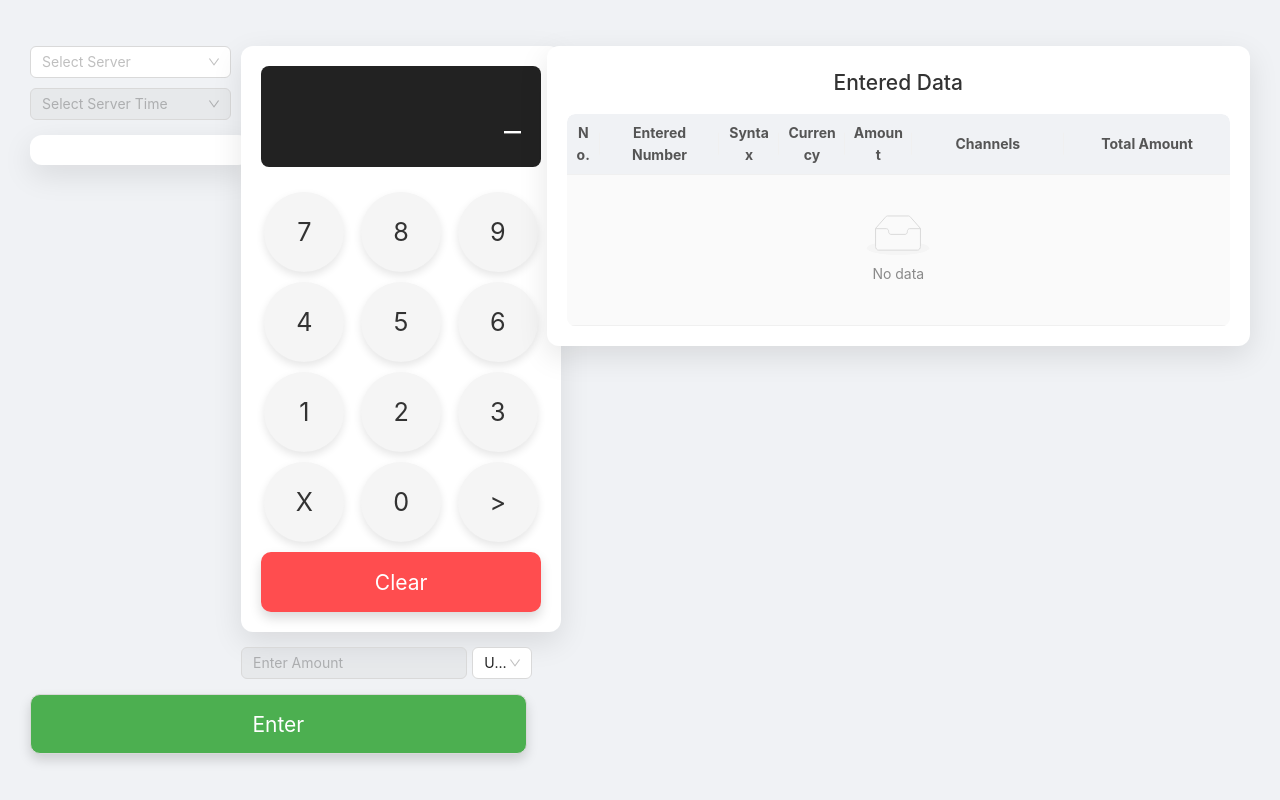
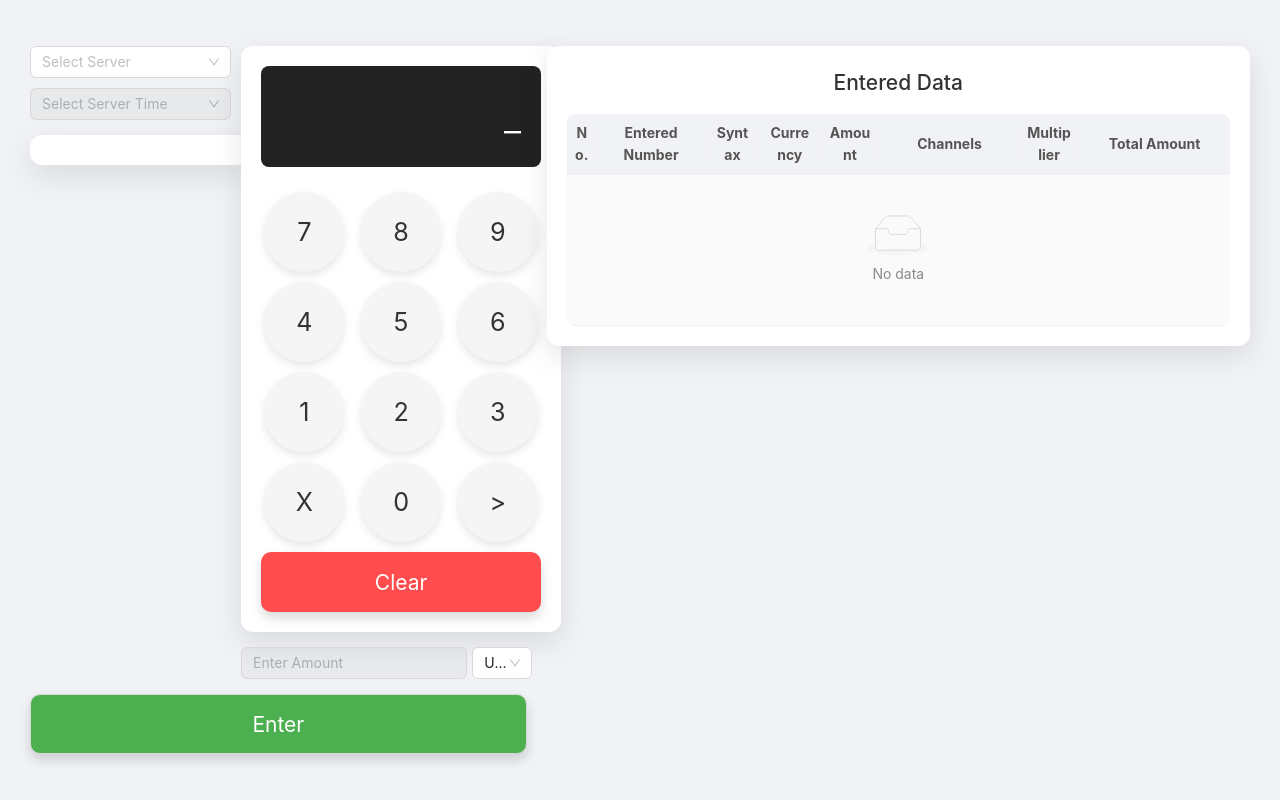
Before and after one commit to LOTTERY-RMS/test-bet-uxui, a React (Vite) app: page / in a window 1280 px wide. Built offline with nearby package versions, Linux system fonts and the light colour scheme.

Commit message:
stable commit

```diff
--- a/src/App.tsx
+++ b/src/App.tsx
@@ -28,11 +28,12 @@ interface PButton {
 interface EnteredNumber {
   key: number;
   value: string;
-  channels: string[];
+  channels: string[]; // This will now store channel IDs to allow multiplier lookup
   amount: string;
   totalAmount: string;
-  syntaxType: string; // "2D" or "3D"
+  syntaxType: "2D" | "3D"; // Ensure this is strictly typed
   currency: string;
+  totalMultiplier: number; // Added to store the calculated total multiplier
 }
 
 interface ServerTime {
@@ -202,16 +203,18 @@ function App() {
       syntaxType = "3D";
     }
 
-    // Calculate total amount based on active channels' multipliers
-    let calculatedTotalAmount = 0;
+    // Calculate total multiplier first
+    let totalMultiplier = 0;
     selectedActiveChannels.forEach((channel) => {
-      // Use the correct multiplier based on syntaxType
-      const multiplier = channel.multipliers[syntaxType];
-      calculatedTotalAmount += parsedAmount * multiplier;
+      totalMultiplier += channel.multipliers[syntaxType];
     });
 
+    // Calculate total amount using the summed multiplier
+    const calculatedTotalAmount = parsedAmount * totalMultiplier;
+
+    // Store channel IDs in the enteredNumbers state for easier lookup later
     const selectedChannelIdsArray = selectedActiveChannels.map(
-      (button) => button.label
+      (button) => button.id
     );
 
     // Add the new entry to the table data
@@ -220,15 +223,16 @@ function App() {
       {
         key: prevNumbers.length, // Unique key for table row
         value: input,
-        channels: selectedChannelIdsArray,
+        channels: selectedChannelIdsArray, // Store channel IDs
         amount: parsedAmount.toFixed(2),
         totalAmount: calculatedTotalAmount.toFixed(2),
         syntaxType: syntaxType,
         currency: selectedCurrency, // Store the selected currency
+        totalMultiplier: totalMultiplier, // Store the calculated total multiplier
       },
     ]);
 
-    // Reset input fields and button states after successful entry
+    // // Reset input fields and button states after successful entry
     // setInput("");
     // setAmountInput("");
     // setChannelsButtons((prev) =>
@@ -298,7 +302,7 @@ function App() {
         return prevPButtons.map((button) => ({ ...button, isActive: false }));
       }
 
-      // Activate the clicked P button and deactivate others
+      // Activate the clicked P button and deactivates others
       const updatedPButtons = prevPButtons.map((button) => ({
         ...button,
         isActive: button.id === clickedId,
@@ -377,7 +381,33 @@ function App() {
       dataIndex: "channels",
       key: "channels",
       width: "23%",
-      render: (channels) => channels.join(", "),
+      render: (channelIds: string[], record) => {
+        // Find the current server and time to get the correct channel definitions
+        const currentServer = servers.find((s) => s.id === selectedServer);
+        const currentServerTimeData = currentServer?.times.find(
+          (t) => t.id === selectedServerTime
+        );
+        return channelIds
+          .map((channelId) => {
+            const channel = currentServerTimeData?.channels.find(
+              (c) => c.id === channelId
+            );
+            if (channel) {
+              // Display only the multiplier relevant to the row's syntaxType
+              return `${channel.label} (${
+                channel.multipliers[record.syntaxType]
+              })`;
+            }
+            return channelId; // Fallback if channel data not found
+          })
+          .join(", ");
+      },
+    },
+    {
+      title: "Multiplier", // New Multiplier column
+      dataIndex: "totalMultiplier", // Now directly use the stored totalMultiplier
+      key: "totalMultiplier",
+      width: "10%",
     },
     {
       title: "Total Amount",
@@ -442,7 +472,7 @@ function App() {
                         }`}
                         disabled={!selectedServerTime}
                       >
-                        {button.label} ({button.multipliers["2D"]},{" "}
+                        {button.label} ({button.multipliers["2D"]},
                         {button.multipliers["3D"]})
                       </Button>
                     ))}
```
